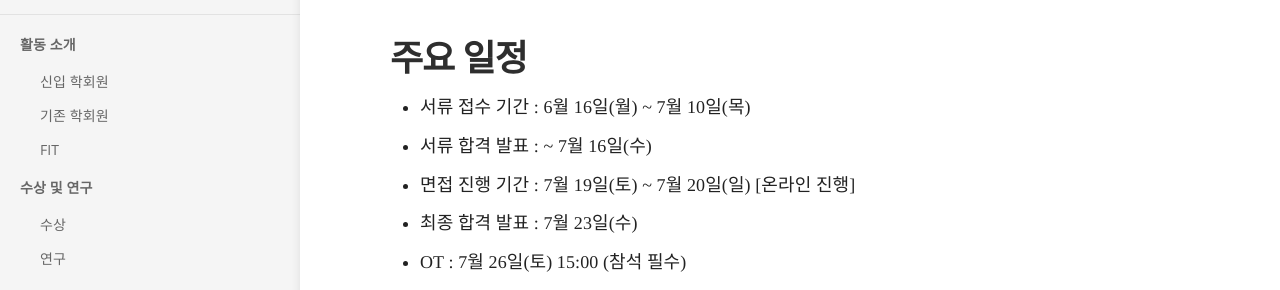
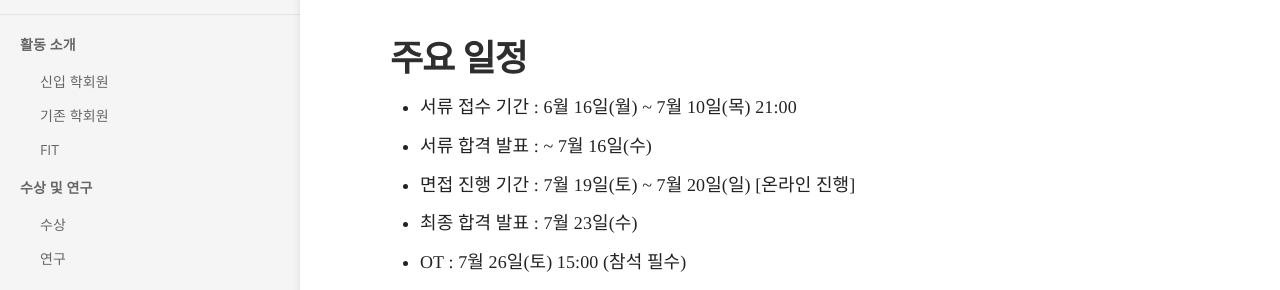
Before and after one commit to Find-A-AI/find-a-ai.github.io, a Jekyll site: the page built from _docs/3.ETC/Recruiting Info.md, in a window 1280 px wide. Shown: the part 155-445 px from the top of the page. Built offline with Jekyll 4.4.1, drawn with Linux system fonts in a browser that asks for light colours; some web fonts are replaced.

Commit message:
Update Recruiting Info.md

```diff
--- a/_docs/3.ETC/Recruiting Info.md
+++ b/_docs/3.ETC/Recruiting Info.md
@@ -4,7 +4,7 @@ category: etc
 order: 2
 ---
 ## 주요 일정
-- 서류 접수 기간 : 6월 16일(월) ~ 7월 10일(목)
+- 서류 접수 기간 : 6월 16일(월) ~ 7월 10일(목) 21:00
 - 서류 합격 발표 : ~ 7월 16일(수)
 - 면접 진행 기간 : 7월 19일(토) ~ 7월 20일(일) [온라인 진행]
 - 최종 합격 발표 : 7월 23일(수)
```
